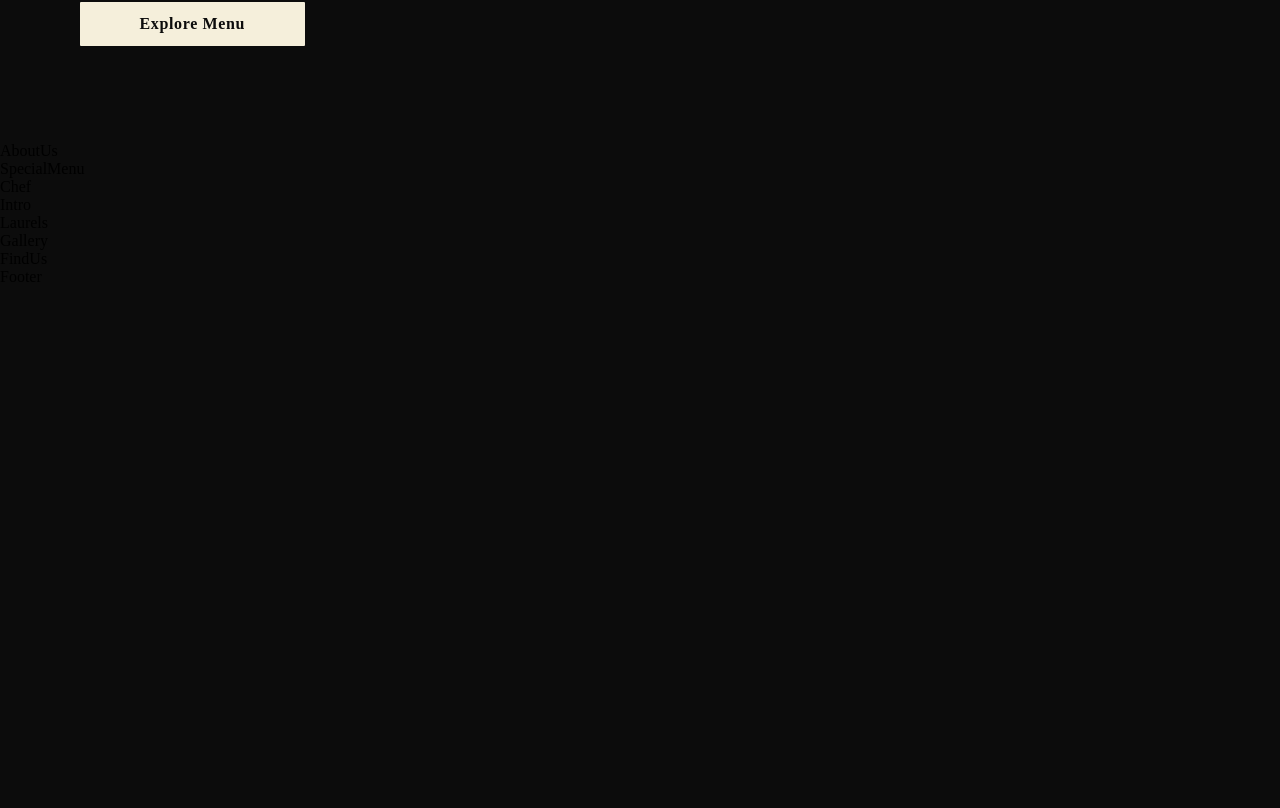
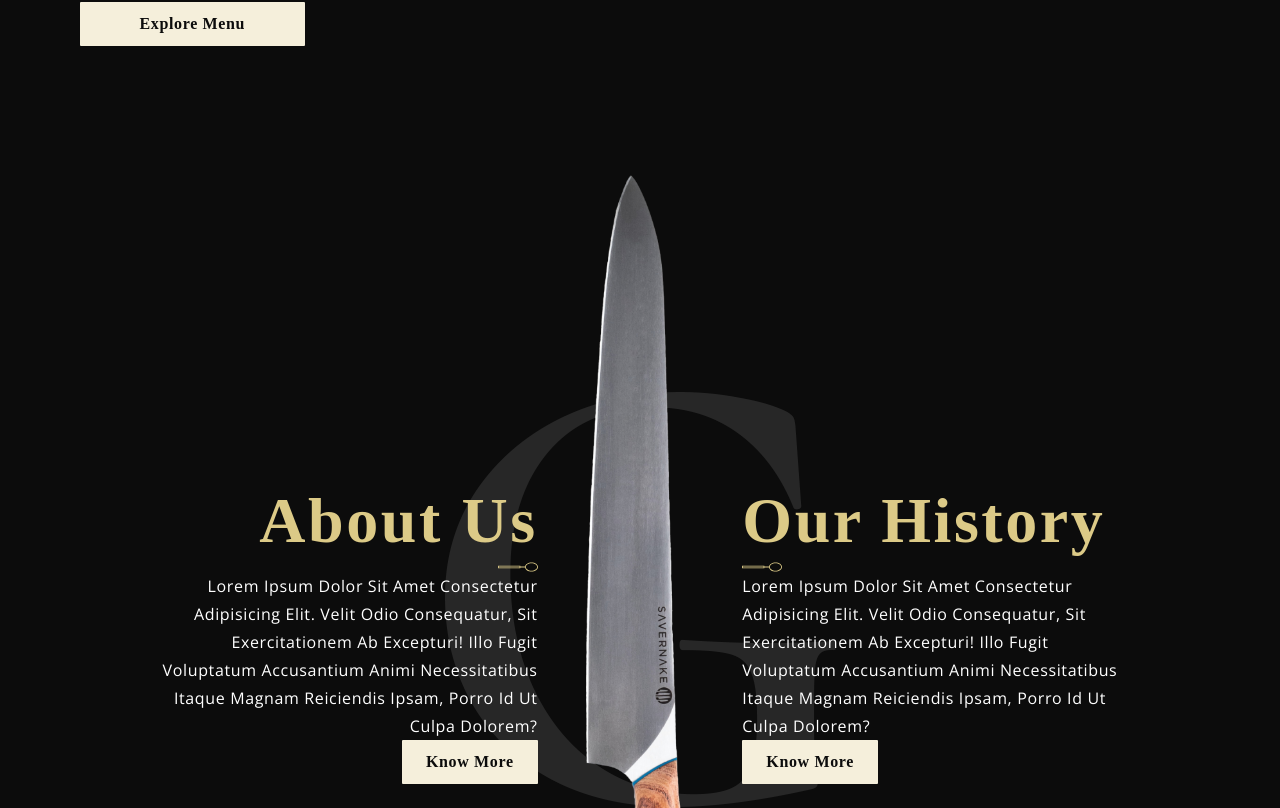
Before and after one commit to willzfrank/La-Cuisine, a React (Create React App) app: page / in a window 1280 px wide. Shown: the part 592-1400 px from the top of the page. Before the commit the page ends 878 px from the top, so only its background shows below. Built offline with nearby package versions, Linux system fonts and the light colour scheme; a web font is replaced by a local one.

Commit message:
Desktop AboutUs completed

```diff
--- a/src/container/AboutUs/AboutUs.css
+++ b/src/container/AboutUs/AboutUs.css
@@ -0,0 +1,82 @@
+.aboutUs__container--box {
+  position: relative;
+  display: flex;
+  justify-content: center;
+  margin: 0px 10rem;
+}
+
+.aboutUs__container {
+  display: flex;
+}
+
+.aboutUs__container--G {
+  position: absolute;
+  inset: 1;
+  margin-top: 250px;
+}
+
+.aboutUs__container--G img {
+  width: 391px;
+  height: 415px;
+  z-index: 0;
+}
+
+.aboutUs__container {
+  z-index: 2;
+  align-items: center;
+}
+
+.aboutUs__container h2 {
+  font-family: var(--font-base);
+  color: var(--color-golden);
+  font-size: 64px;
+  line-height: 83.2px;
+  letter-spacing: 0.04em;
+  text-transform: capitalize;
+}
+
+.aboutUs__container p {
+  font-family: var(--font-alt);
+  color: var(--color-white);
+  font-weight: 400;
+  letter-spacing: 0.04em;
+  text-transform: capitalize;
+  line-height: 28px;
+  font-size: 16px;
+}
+
+.aboutUs__container button {
+  background-color: var(--color-crimson);
+  color: var(--color-black);
+  font-family: var(--font-base);
+  font-weight: 700;
+  letter-spacing: 0.04em;
+  line-height: 28px;
+  font-size: 16px;
+  padding: 0.5rem 1.5rem;
+  border-radius: 1px;
+  border: none;
+  outline: none;
+  cursor: pointer;
+}
+
+.aboutUs__container--knife img {
+  height: 910px;
+  margin: 2rem 3rem;
+}
+
+.aboutUs__container--AboutUs {
+  display: flex;
+  justify-content: flex-end;
+  flex-direction: column;
+  text-align: right;
+  align-items: flex-end;
+}
+
+.aboutUs__container--History {
+  display: flex;
+  justify-content: flex-start;
+  flex-direction: column;
+  text-align: left;
+  align-items: flex-start;
+}
--- a/src/container/AboutUs/AboutUs.jsx
+++ b/src/container/AboutUs/AboutUs.jsx
@@ -1,11 +1,43 @@
-import React from 'react';
+import React from "react";
+import { images } from "../../constants";
 
-import './AboutUs.css';
+import "./AboutUs.css";
 
-const AboutUs = () => (
-  <div>
-    AboutUs
-  </div>
-);
+const AboutUs = () => {
+  return (
+    <section className="aboutUs__container--box" id="about">
+      <div className="aboutUs__container--G">
+        <img src={images.G} alt="la-cuisine" />
+      </div>
+      <div className="aboutUs__container">
+        <div className="aboutUs__container--AboutUs">
+          <h2>About Us</h2>
+          <img src={images.spoon} alt="la-cuisine" />
+          <p>
+            Lorem ipsum dolor sit amet consectetur adipisicing elit. Velit odio
+            consequatur, sit exercitationem ab excepturi! Illo fugit voluptatum
+            accusantium animi necessitatibus itaque magnam reiciendis ipsam,
+            porro id ut culpa dolorem?
+          </p>
+          <button type="button">Know More</button>
+        </div>
+        <div className="aboutUs__container--knife">
+          <img src={images.knife} alt="la-cuisine" />
+        </div>
+        <div className="aboutUs__container--History">
+          <h2>Our History</h2>
+          <img src={images.spoon} alt="la-cuisine" />
+          <p>
+            Lorem ipsum dolor sit amet consectetur adipisicing elit. Velit odio
+            consequatur, sit exercitationem ab excepturi! Illo fugit voluptatum
+            accusantium animi necessitatibus itaque magnam reiciendis ipsam,
+            porro id ut culpa dolorem?
+          </p>
+          <button type="button">Know More</button>
+        </div>
+      </div>
+    </section>
+  );
+};
 
 export default AboutUs;
```
